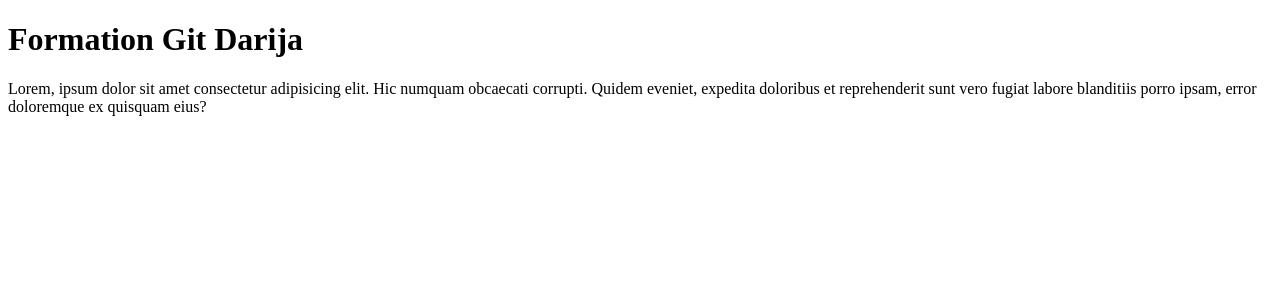
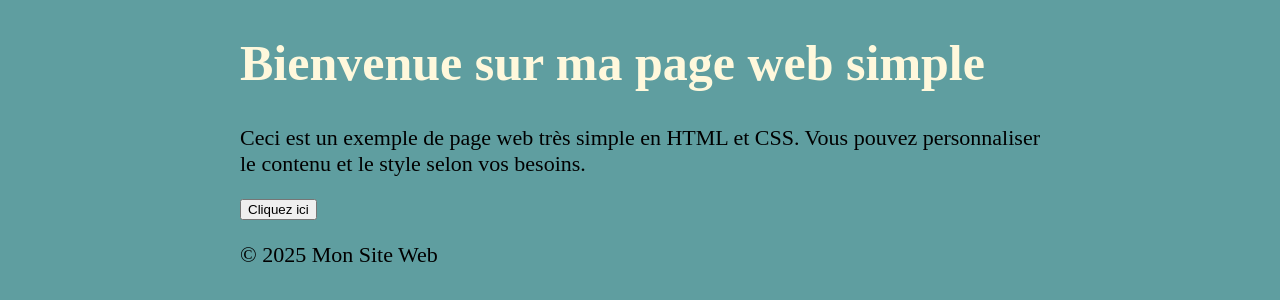
Before and after one commit to SabrinaBEN23/test, a plain HTML site: page index.html in a window 1280 px wide. Drawn offline with Linux system fonts and the light colour scheme.

Commit message:
Update index.html

```diff
--- a/index.html
+++ b/index.html
@@ -1,18 +1,23 @@
 <!DOCTYPE html>
-<html lang="en">
-
+<html lang="fr">
 <head>
     <meta charset="UTF-8">
     <meta name="viewport" content="width=device-width, initial-scale=1.0">
-    <title>Git & Github</title>
-    <link rel="stylesheet" href="StyleSheet1.css">
+    <title>Page Web Simple</title>
+    <link rel="stylesheet" href="style.css">
 </head>
+<body>
+    <header>
+        <h1>Bienvenue sur ma page web simple</h1>
+    </header>
 
-<body>
-    <h1>Formation Git Darija</h1>
-    <p>Lorem, ipsum dolor sit amet consectetur adipisicing elit. Hic numquam obcaecati corrupti. Quidem eveniet,
-        expedita doloribus et reprehenderit sunt vero fugiat labore blanditiis porro ipsam, error doloremque ex quisquam
-        eius?</p>
+    <main>
+        <p>Ceci est un exemple de page web très simple en HTML et CSS. Vous pouvez personnaliser le contenu et le style selon vos besoins.</p>
+        <button onclick="alert('Bonjour !')">Cliquez ici</button>
+    </main>
+
+    <footer>
+        <p>&copy; 2025 Mon Site Web</p>
+    </footer>
 </body>
-
 </html>
```
